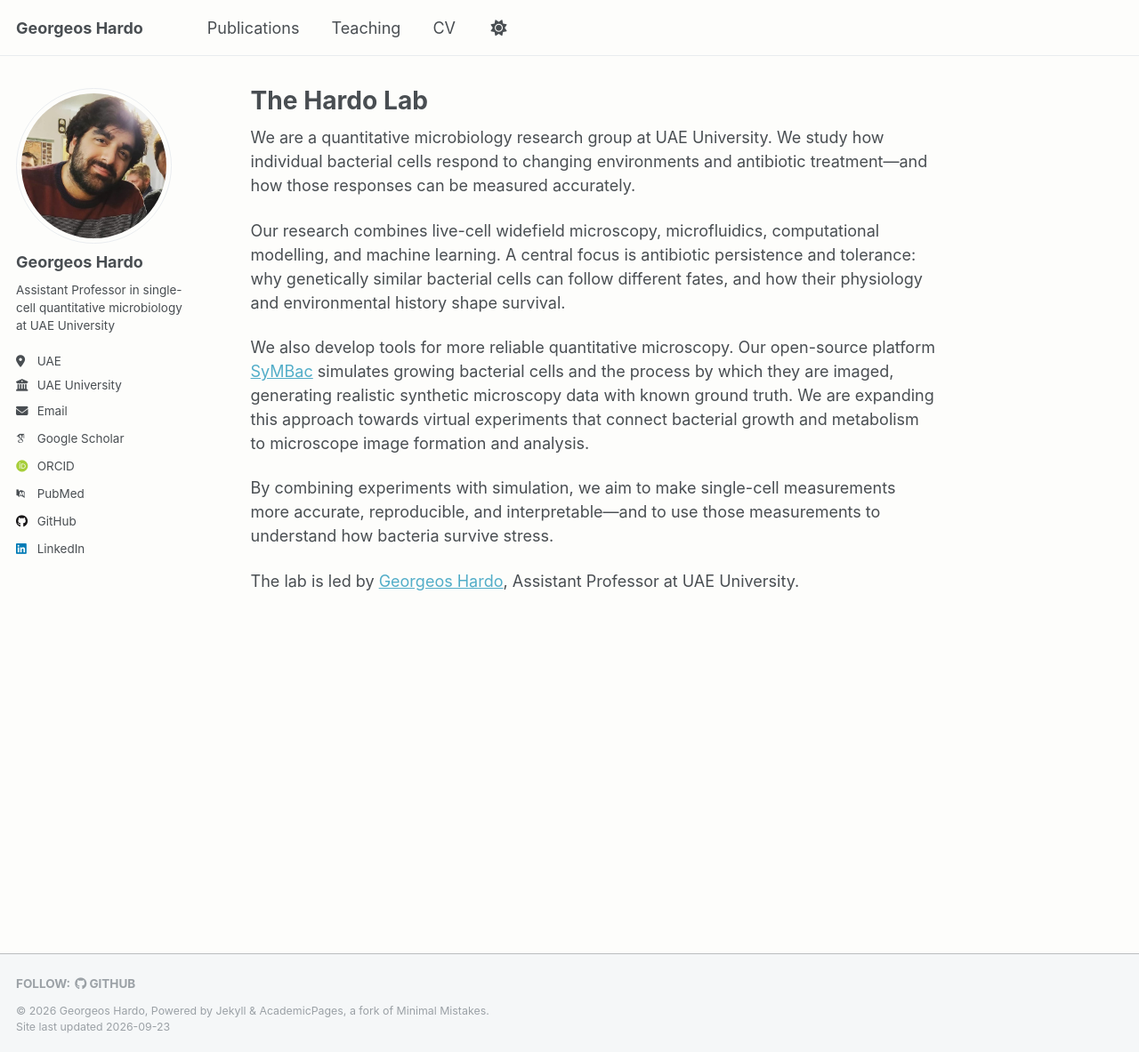
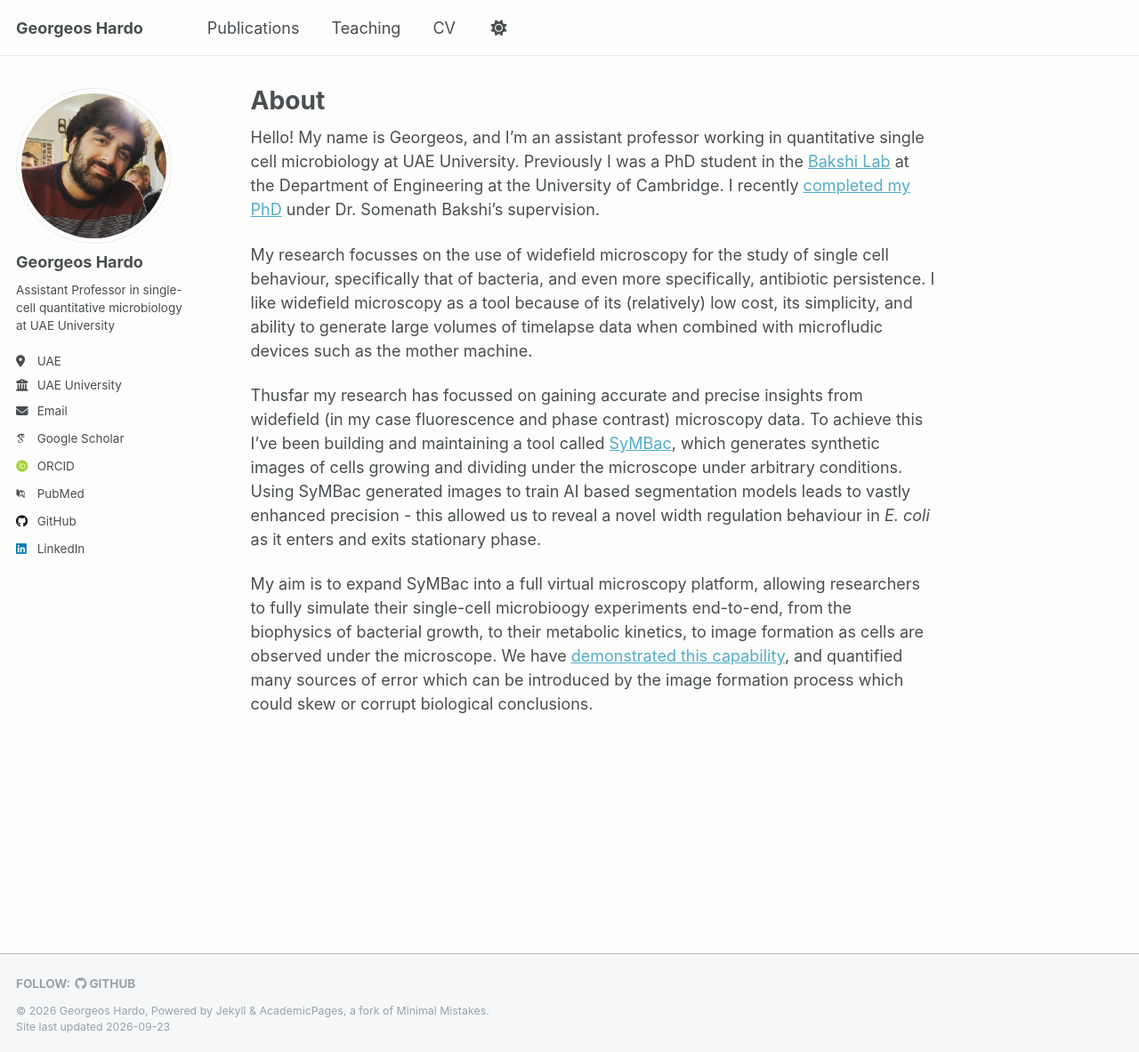
Before and after one commit to georgeoshardo/georgeoshardo.github.io, a Jekyll site: the page built from _pages/about.md, in a window 1280 px wide and 1183 px high. Shown: the whole window at 89% size. Built offline with Jekyll 4.4.1, drawn with Linux system fonts in a browser that asks for light colours; some web fonts are replaced.

Commit message:
revert(homepage): restore personal introduction
Restore the homepage content from before e7fca6f. Keep the corrected UAE University affiliation in the site configuration.

```diff
--- a/_pages/about.md
+++ b/_pages/about.md
@@ -1,18 +1,16 @@
 ---
 permalink: /
-title: "The Hardo Lab"
+title: "About"
 author_profile: true
 redirect_from:
   - /about/
   - /about.html
 ---
 
-We are a quantitative microbiology research group at UAE University. We study how individual bacterial cells respond to changing environments and antibiotic treatment—and how those responses can be measured accurately.
+Hello! My name is Georgeos, and I'm an assistant professor working in quantitative single cell microbiology at UAE University. Previously I was a PhD student in the [Bakshi Lab](https://www.bakshilab.net/) at the Department of Engineering at the University of Cambridge. I recently [completed my PhD](https://doi.org/10.17863/CAM.118211) under Dr. Somenath Bakshi's supervision.
 
-Our research combines live-cell widefield microscopy, microfluidics, computational modelling, and machine learning. A central focus is antibiotic persistence and tolerance: why genetically similar bacterial cells can follow different fates, and how their physiology and environmental history shape survival.
+My research focusses on the use of widefield microscopy for the study of single cell behaviour, specifically that of bacteria, and even more specifically, antibiotic persistence. I like widefield microscopy as a tool because of its (relatively) low cost, its simplicity, and ability to generate large volumes of timelapse data when combined with microfludic devices such as the mother machine.
 
-We also develop tools for more reliable quantitative microscopy. Our open-source platform [SyMBac](https://georgeoshardo.github.io/publication/2022-11-30-symbac) simulates growing bacterial cells and the process by which they are imaged, generating realistic synthetic microscopy data with known ground truth. We are expanding this approach towards virtual experiments that connect bacterial growth and metabolism to microscope image formation and analysis.
+Thusfar my research has focussed on gaining accurate and precise insights from widefield (in my case fluorescence and phase contrast) microscopy data. To achieve this I've been building and maintaining a tool called [SyMBac](https://georgeoshardo.github.io/publication/2022-11-30-symbac), which generates synthetic images of cells growing and dividing under the microscope under arbitrary conditions. Using SyMBac generated images to train AI based segmentation models leads to vastly enhanced precision - this allowed us to reveal a novel width regulation behaviour in *E. coli* as it enters and exits stationary phase.
 
-By combining experiments with simulation, we aim to make single-cell measurements more accurate, reproducible, and interpretable—and to use those measurements to understand how bacteria survive stress.
-
-The lab is led by [Georgeos Hardo](https://doi.org/10.17863/CAM.118211), Assistant Professor at UAE University.
+My aim is to expand SyMBac into a full virtual microscopy platform, allowing researchers to fully simulate their single-cell microbioogy experiments end-to-end, from the biophysics of bacterial growth, to their metabolic kinetics, to image formation as cells are observed under the microscope. We have [demonstrated this capability](https://georgeoshardo.github.io/publication/2024-09-02-quantitative-microbio-artefacts), and quantified many sources of error which can be introduced by the image formation process which could skew or corrupt biological conclusions.
```
